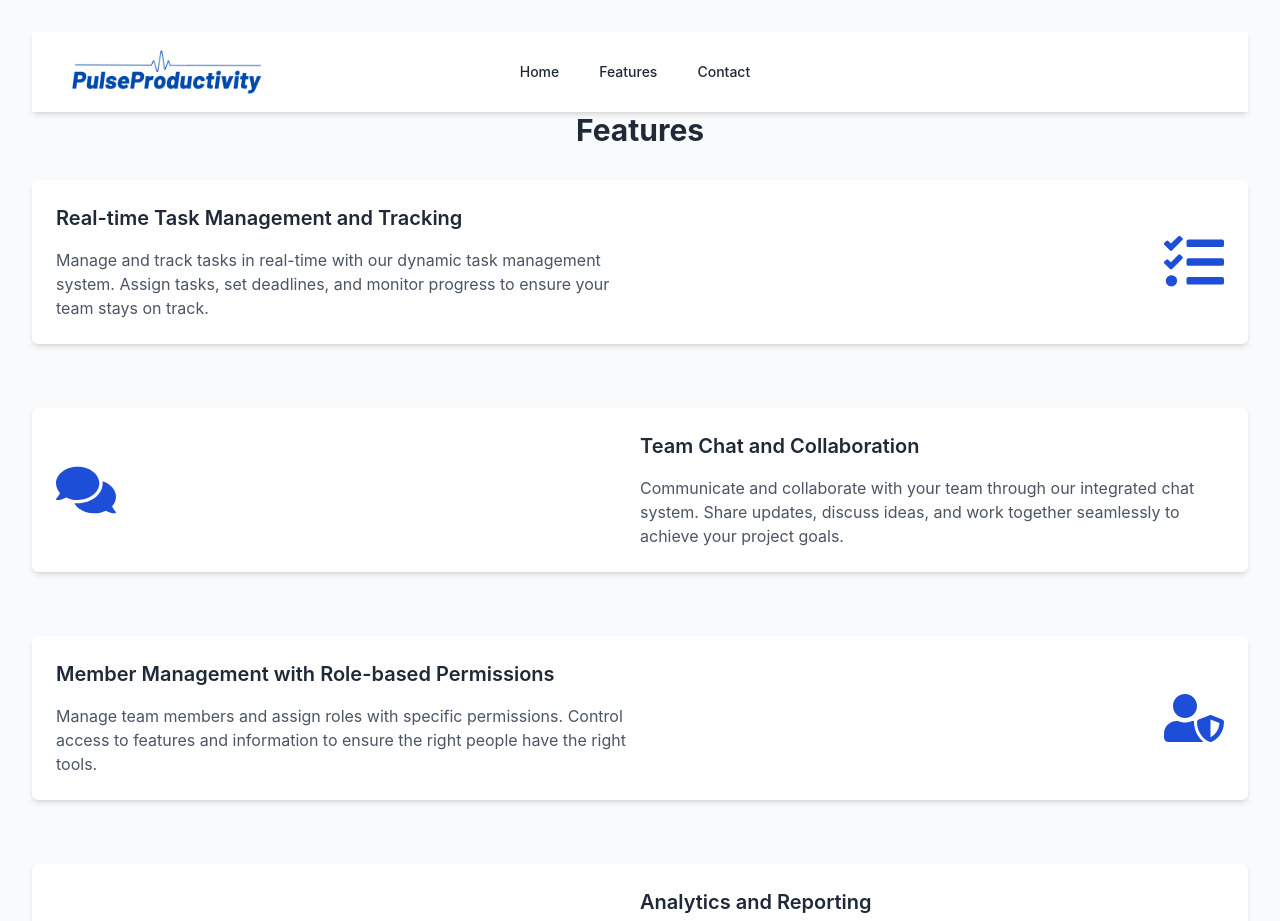
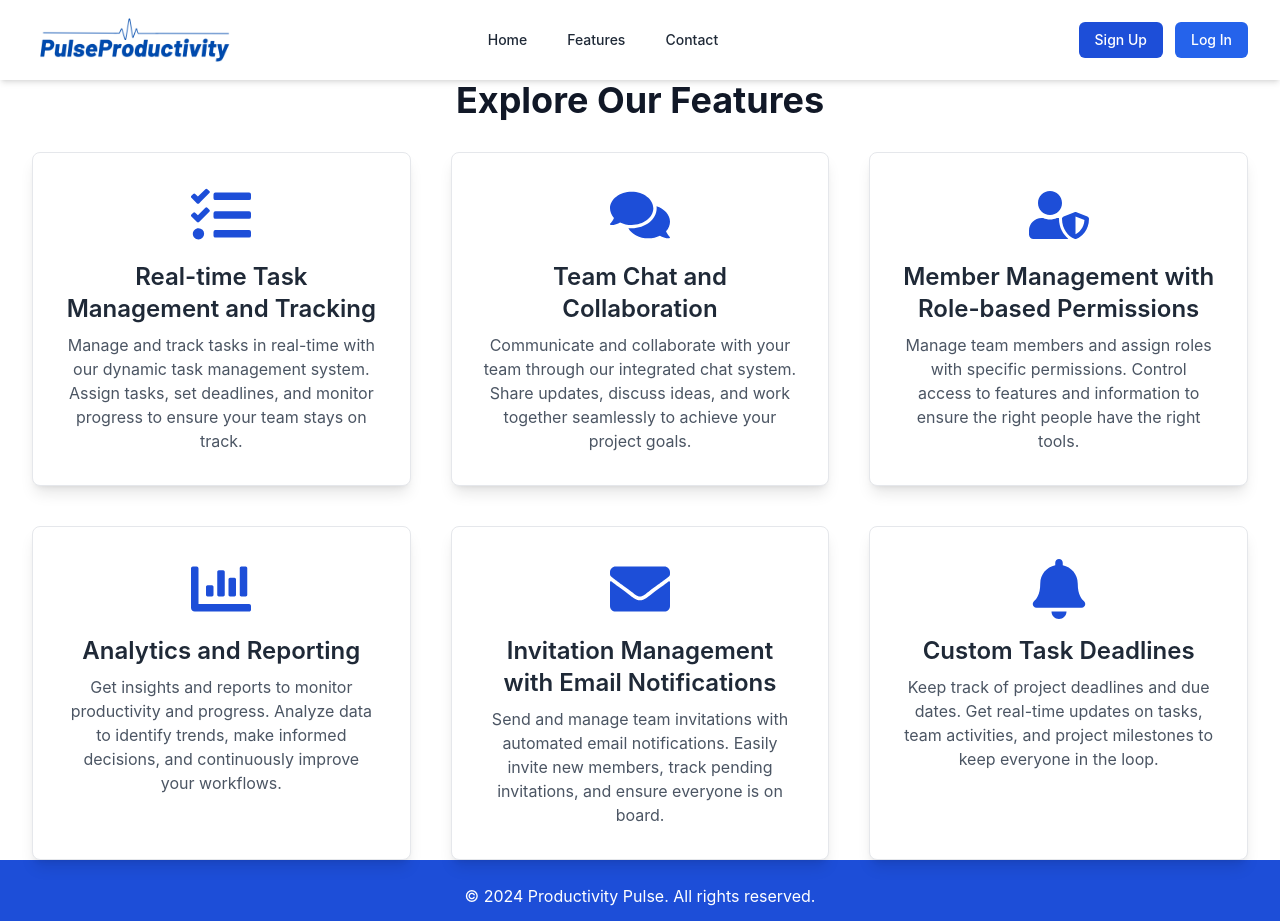
Before and after one commit to aditya-shrey/productivity-pulse, a React (Create React App) app: page /features in a window 1280 px wide. Shown: the top 921 px of the page. Built offline with nearby package versions, Linux system fonts and the light colour scheme; no server answers.

Commit message:
Final UI fixes, removes some navigation issues

```diff
--- a/src/App.js
+++ b/src/App.js
@@ -9,13 +9,15 @@ import TeamDashboardPage from './pages/dashboard/TeamDashboardPage';
 import ContactPage from './pages/auth/ContactPage';
 import FeaturesPage from './pages/auth/FeaturesPage';
 import './styles/tailwind.css';
+import Navbar from './components/Navbar';
 
 function App() {
   const [user, loading, error] = useAuthState(auth);
 
   if (loading) {
-    console.log('Loading user...');
-    return <div>Loading...</div>;
+    <Navbar />;
+
+    return;
   }
 
   if (error) {
--- a/src/components/Navbar.js
+++ b/src/components/Navbar.js
@@ -1,11 +1,8 @@
 import React from 'react';
 import PropTypes from 'prop-types';
-import { useLocation } from 'react-router-dom';
 import logo from '../assets/logo.png';
 
 const Navbar = ({ signInWithGoogle }) => {
-  const location = useLocation();
-
   return (
     <nav className="bg-white shadow-md z-50">
       <div className="max-w-7xl mx-auto px-4 sm:px-6 lg:px-8">
@@ -20,7 +17,6 @@ const Navbar = ({ signInWithGoogle }) => {
               </div>
             </div>
           </div>
-          {(location.pathname === '/' || location.pathname === '/signin') && (
           <div className="hidden md:block">
             <div className="ml-4 flex items-center md:ml-6">
               <button className="bg-primary text-white px-4 py-2 rounded-md text-sm font-medium"
@@ -34,7 +30,6 @@ const Navbar = ({ signInWithGoogle }) => {
               </button>
             </div>
           </div>
-          )}
         </div>
       </div>
     </nav>
--- a/src/pages/auth/FeaturesPage.js
+++ b/src/pages/auth/FeaturesPage.js
@@ -1,65 +1,65 @@
 import React from 'react';
-import { FaTasks, FaComments, FaUserShield, FaChartBar, FaEnvelope } from 'react-icons/fa';
+import { FaTasks, FaComments, FaUserShield, FaChartBar, FaEnvelope, FaBell } from 'react-icons/fa';
 import Navbar from '../../components/Navbar';
 import Footer from '../../components/Footer';
 
-const FeaturesPage = () => {
+const features = [
+  {
+    title: 'Real-time Task Management and Tracking',
+    description: 'Manage and track tasks in real-time with our dynamic task management system. Assign tasks, set deadlines, and monitor progress to ensure your team stays on track.',
+    icon: <FaTasks className="text-6xl text-primary" />,
+  },
+  {
+    title: 'Team Chat and Collaboration',
+    description: 'Communicate and collaborate with your team through our integrated chat system. Share updates, discuss ideas, and work together seamlessly to achieve your project goals.',
+    icon: <FaComments className="text-6xl text-primary" />,
+  },
+  {
+    title: 'Member Management with Role-based Permissions',
+    description: 'Manage team members and assign roles with specific permissions. Control access to features and information to ensure the right people have the right tools.',
+    icon: <FaUserShield className="text-6xl text-primary" />,
+  },
+  {
+    title: 'Analytics and Reporting',
+    description: 'Get insights and reports to monitor productivity and progress. Analyze data to identify trends, make informed decisions, and continuously improve your workflows.',
+    icon: <FaChartBar className="text-6xl text-primary" />,
+  },
+  {
+    title: 'Invitation Management with Email Notifications',
+    description: 'Send and manage team invitations with automated email notifications. Easily invite new members, track pending invitations, and ensure everyone is on board.',
+    icon: <FaEnvelope className="text-6xl text-primary" />,
+  },
+  {
+    title: 'Custom Task Deadlines',
+    description: 'Keep track of project deadlines and due dates. Get real-time updates on tasks, team activities, and project milestones to keep everyone in the loop.',
+    icon: <FaBell className="text-6xl text-primary" />,
+  },
+];
+
+function FeaturesPage() {
   return (
-    <div className="min-h-screen bg-gray-50 py-8 px-4 sm:px-6 lg:px-8">
-      <Navbar/>
-      <div className="max-w-7xl mx-auto">
-        <h1 className="text-3xl font-bold text-gray-800 mb-8 text-center">Features</h1>
-        <div className="space-y-16">
-          <div className="flex flex-col md:flex-row items-center bg-white p-6 rounded-md shadow-md">
-            <div className="md:w-1/2">
-              <h2 className="text-xl font-semibold text-gray-800 mb-4">Real-time Task Management and Tracking</h2>
-              <p className="text-gray-600">Manage and track tasks in real-time with our dynamic task management system. Assign tasks, set deadlines, and monitor progress to ensure your team stays on track.</p>
-            </div>
-            <div className="md:w-1/2 flex justify-center md:justify-end mt-4 md:mt-0">
-              <FaTasks className="text-6xl text-primary" />
-            </div>
-          </div>
-          <div className="flex flex-col md:flex-row items-center bg-white p-6 rounded-md shadow-md">
-            <div className="md:w-1/2 md:order-2">
-              <h2 className="text-xl font-semibold text-gray-800 mb-4">Team Chat and Collaboration</h2>
-              <p className="text-gray-600">Communicate and collaborate with your team through our integrated chat system. Share updates, discuss ideas, and work together seamlessly to achieve your project goals.</p>
-            </div>
-            <div className="md:w-1/2 flex justify-center md:justify-start mt-4 md:mt-0">
-              <FaComments className="text-6xl text-primary" />
-            </div>
-          </div>
-          <div className="flex flex-col md:flex-row items-center bg-white p-6 rounded-md shadow-md">
-            <div className="md:w-1/2">
-              <h2 className="text-xl font-semibold text-gray-800 mb-4">Member Management with Role-based Permissions</h2>
-              <p className="text-gray-600">Manage team members and assign roles with specific permissions. Control access to features and information to ensure the right people have the right tools.</p>
-            </div>
-            <div className="md:w-1/2 flex justify-center md:justify-end mt-4 md:mt-0">
-              <FaUserShield className="text-6xl text-primary" />
-            </div>
-          </div>
-          <div className="flex flex-col md:flex-row items-center bg-white p-6 rounded-md shadow-md">
-            <div className="md:w-1/2 md:order-2">
-              <h2 className="text-xl font-semibold text-gray-800 mb-4">Analytics and Reporting</h2>
-              <p className="text-gray-600">Get insights and reports to monitor productivity and progress. Analyze data to identify trends, make informed decisions, and continuously improve your workflows.</p>
-            </div>
-            <div className="md:w-1/2 flex justify-center md:justify-start mt-4 md:mt-0">
-              <FaChartBar className="text-6xl text-primary" />
-            </div>
-          </div>
-          <div className="flex flex-col md:flex-row items-center bg-white p-6 rounded-md shadow-md">
-            <div className="md:w-1/2">
-              <h2 className="text-xl font-semibold text-gray-800 mb-4">Invitation Management with Email Notifications</h2>
-              <p className="text-gray-600">Send and manage team invitations with automated email notifications. Easily invite new members, track pending invitations, and ensure everyone is on board.</p>
-            </div>
-            <div className="md:w-1/2 flex justify-center md:justify-end mt-4 md:mt-0">
-              <FaEnvelope className="text-6xl text-primary" />
-            </div>
+    <div className="relative flex flex-col min-h-screen overflow-hidden">
+      <Navbar />
+      <div className="flex-grow flex flex-col justify-center items-center px-4 sm:px-6 lg:px-8 ">
+        <div className="max-w-7xl w-full text-center">
+          <h1 className="text-4xl font-bold text-gray-900 mb-8">Explore Our Features</h1>
+          <div className="grid gap-10 sm:grid-cols-2 lg:grid-cols-3">
+            {features.map((feature, index) => (
+              <div
+                key={index}
+                className="border bg-white p-8 rounded-lg shadow-lg hover:shadow-xl transition-shadow duration-300 transform hover:scale-105 flex flex-col items-center"
+              >
+                <div className="mb-4">{feature.icon}</div>
+                <h2 className="text-2xl font-semibold text-gray-800 mb-2">{feature.title}</h2>
+                <p className="text-gray-600">{feature.description}</p>
+              </div>
+            ))}
           </div>
         </div>
       </div>
       <Footer className="py-4" />
     </div>
   );
-};
+}
 
 export default FeaturesPage;
--- a/src/pages/auth/SignInPage.js
+++ b/src/pages/auth/SignInPage.js
@@ -53,9 +53,12 @@ function SignInPage() {
             >
               Create an Account
             </button>
-            <a href="/features" className="w-full py-2 px-4 bg-secondary text-white rounded-md shadow hover:bg-primary transition duration-150 text-center">
-              Learn More
+            <a href="/features">
+              <button className="w-full py-2 px-4 bg-secondary text-white rounded-md shadow hover:bg-primary transition duration-150">
+                Learn More
+              </button>
             </a>
+
           </div>
         </div>
         <div className="flex flex-col items-center justify-center w-full mt-8 lg:mt-8">
--- a/src/pages/dashboard/TeamDashboardPage.js
+++ b/src/pages/dashboard/TeamDashboardPage.js
@@ -325,7 +325,7 @@ function TeamDashboardPage() {
   const projectTimelineData = generateProjectTimelineData();
 
   if (!team) {
-    return <div>Loading team...</div>;
+    return ;
   }
 
   return (
```
Lines whose indentation alone changed are shown as unchanged.
